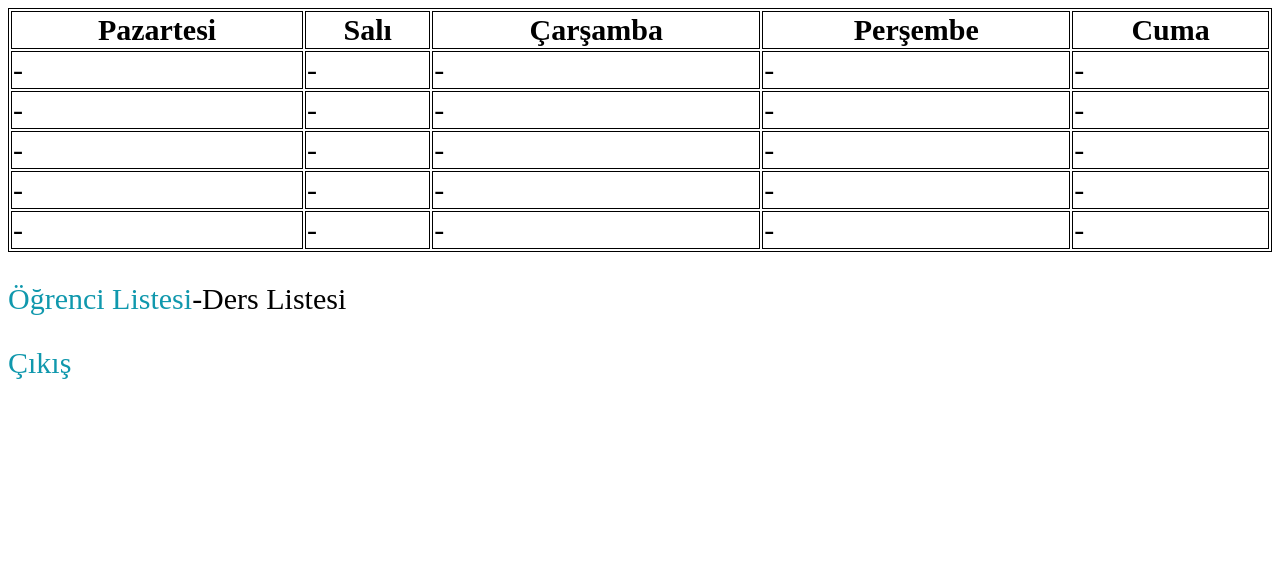
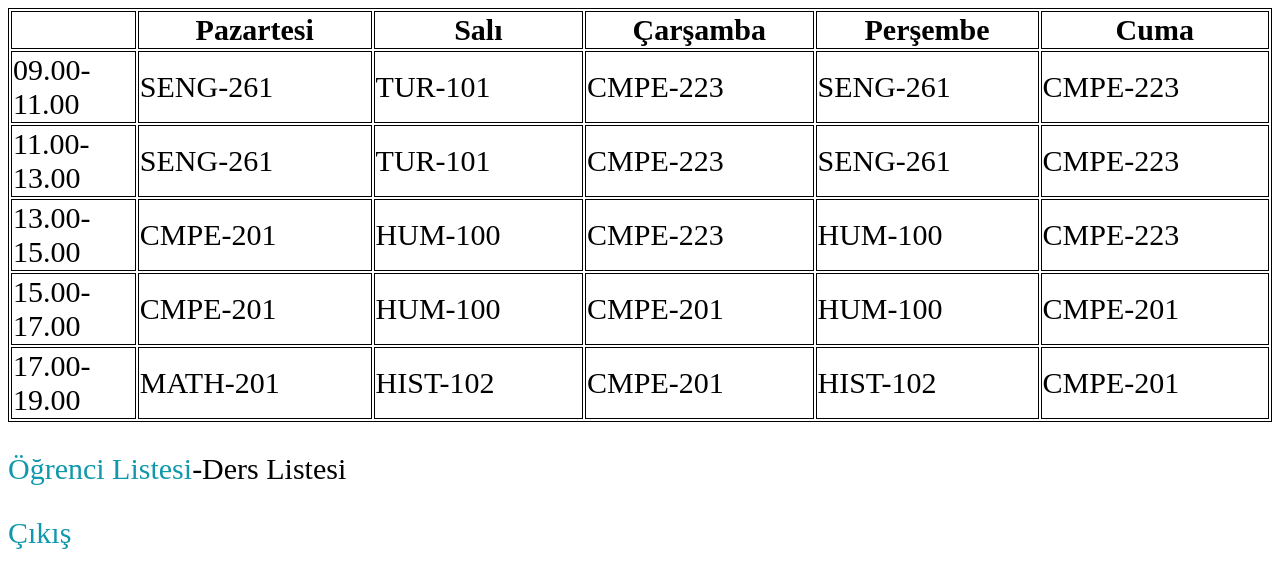
Before and after one commit to alikendir0/0001, a plain HTML site: page DersListesi.html in a window 1280 px wide. Drawn offline with Linux system fonts and the light colour scheme.

Commit message:
course list+

```diff
--- a/DersListesi.html
+++ b/DersListesi.html
@@ -9,6 +9,7 @@
   <body>
     <table>
       <tr>
+        <th width="10%"></th>
         <th>Pazartesi</th>
         <th>Salı</th>
         <th>Çarşamba</th>
@@ -16,39 +17,44 @@
         <th>Cuma</th>
       </tr>
       <tr>
-        <td>-</td>
-        <td>-</td>
-        <td>-</td>
-        <td>-</td>
-        <td>-</td>
+        <td>09.00-11.00</td>
+        <td>SENG-261</td>
+        <td>TUR-101</td>
+        <td>CMPE-223</td>
+        <td>SENG-261</td>
+        <td>CMPE-223</td>
       </tr>
       <tr>
-        <td>-</td>
-        <td>-</td>
-        <td>-</td>
-        <td>-</td>
-        <td>-</td>
+        <td>11.00-13.00</td>
+        <td>SENG-261</td>
+        <td>TUR-101</td>
+        <td>CMPE-223</td>
+        <td>SENG-261</td>
+        <td>CMPE-223</td>
       </tr>
       <tr>
-        <td>-</td>
-        <td>-</td>
-        <td>-</td>
-        <td>-</td>
-        <td>-</td>
+        <td>13.00-15.00</td>
+        <td>CMPE-201</td>
+        <td>HUM-100</td>
+        <td>CMPE-223</td>
+        <td>HUM-100</td>
+        <td>CMPE-223</td>
       </tr>
       <tr>
-        <td>-</td>
-        <td>-</td>
-        <td>-</td>
-        <td>-</td>
-        <td>-</td>
+        <td>15.00-17.00</td>
+        <td>CMPE-201</td>
+        <td>HUM-100</td>
+        <td>CMPE-201</td>
+        <td>HUM-100</td>
+        <td>CMPE-201</td>
       </tr>
       <tr>
-        <td>-</td>
-        <td>-</td>
-        <td>-</td>
-        <td>-</td>
-        <td>-</td>
+        <td>17.00-19.00</td>
+        <td>MATH-201</td>
+        <td>HIST-102</td>
+        <td>CMPE-201</td>
+        <td>HIST-102</td>
+        <td>CMPE-201</td>
       </tr>
     </table>
   </body>
```
